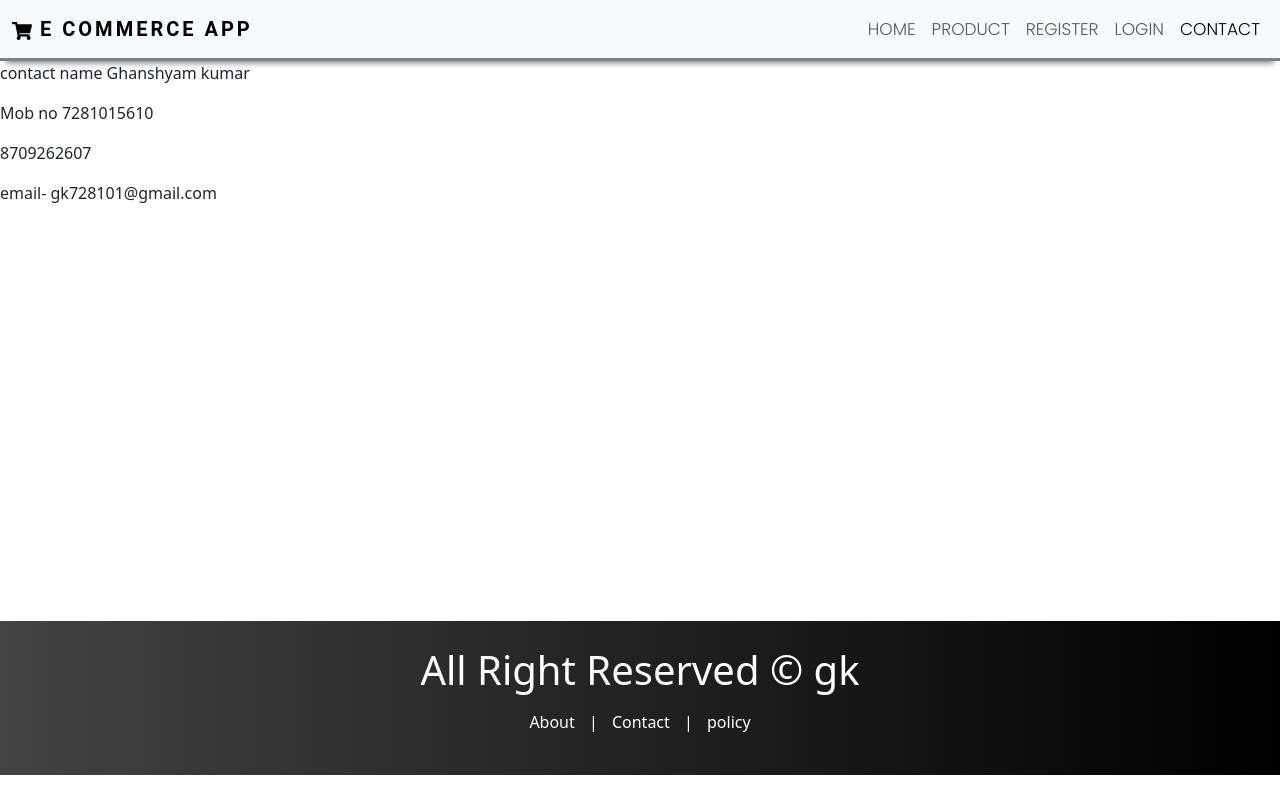
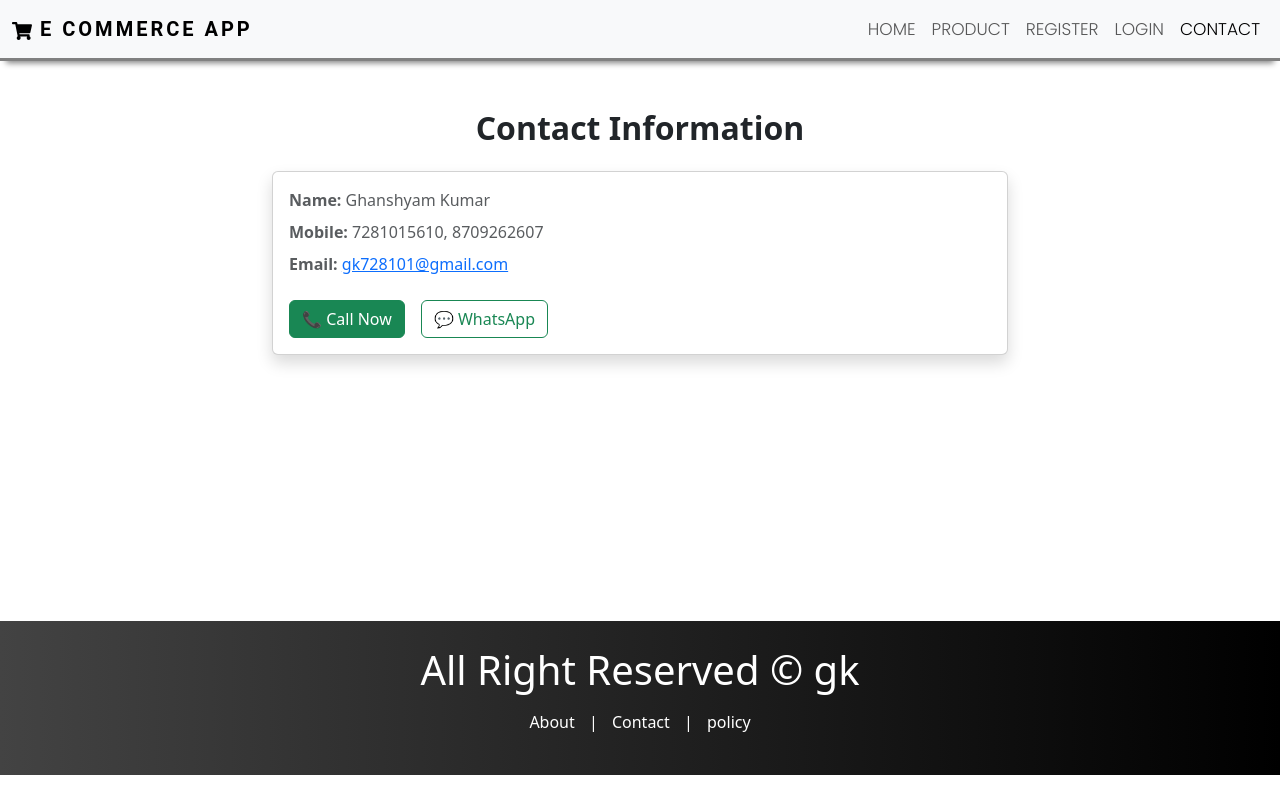
Before and after one commit to ghanshyamkumargiet/ecommerceForHtLogistics, a React (Create React App) app: page /contact in a window 1280 px wide. Built offline with nearby package versions, Linux system fonts and the light colour scheme.

Commit message:
ui design

```diff
--- a/public/index.html
+++ b/public/index.html
@@ -3,6 +3,11 @@
   <head>
     <meta charset="utf-8" />
     <link rel="icon" href="%PUBLIC_URL%/favicon.ico" />
+    <link
+  href="https://cdn.jsdelivr.net/npm/bootstrap@5.3.3/dist/css/bootstrap.min.css"
+  rel="stylesheet"
+/>
+
     <meta name="viewport" content="width=device-width, initial-scale=1" />
     <meta name="theme-color" content="#000000" />
     <meta
--- a/src/index.js
+++ b/src/index.js
@@ -4,6 +4,7 @@ import "./index.css";
 import App from "./App";
 import "bootstrap/dist/css/bootstrap.css";
 import "bootstrap/dist/js/bootstrap.bundle";
+import "bootstrap/dist/css/bootstrap.min.css";
 import reportWebVitals from "./reportWebVitals";
 import { AuthProvider } from "./context/auth";
 import { BrowserRouter } from "react-router-dom";
--- a/src/pages/Contact.js
+++ b/src/pages/Contact.js
@@ -4,10 +4,46 @@ import Layout from "../components/Layout/Layout";
 const Contact = () => {
   return (
     <Layout>
-      <p> contact name Ghanshyam kumar </p>
-      <p> Mob no 7281015610</p>
-      <p> 8709262607</p>
-      <p> email- gk728101@gmail.com</p>
+      <div className="container py-5">
+        <div className="row justify-content-center">
+          <div className="col-md-8">
+            <h2 className="mb-4 fw-bold text-center">Contact Information</h2>
+
+            <div className="card shadow">
+              <div className="card-body">
+                <p className="text-muted mb-2">
+                  <strong>Name:</strong> Ghanshyam Kumar
+                </p>
+
+                <p className="text-muted mb-2">
+                  <strong>Mobile:</strong> 7281015610, 8709262607
+                </p>
+
+                <p className="text-muted mb-4">
+                  <strong>Email:</strong>{" "}
+                  <a href="mailto:gk728101@gmail.com">gk728101@gmail.com</a>
+                </p>
+
+                {/* Call & WhatsApp Buttons */}
+                <div className="d-flex flex-column flex-sm-row gap-3">
+                  <a href="tel:7281015610" className="btn btn-success">
+                    📞 Call Now
+                  </a>
+
+                  <a
+                    href="https://wa.me/917281015610"
+                    target="_blank"
+                    rel="noreferrer"
+                    className="btn btn-outline-success"
+                  >
+                    💬 WhatsApp
+                  </a>
+                </div>
+              </div>
+            </div>
+          </div>
+        </div>
+      </div>
     </Layout>
   );
 };
```
Also changed, not shown: package.json (+7 -1 lines), 1 other file (tests, documents, lock files or other folders).
